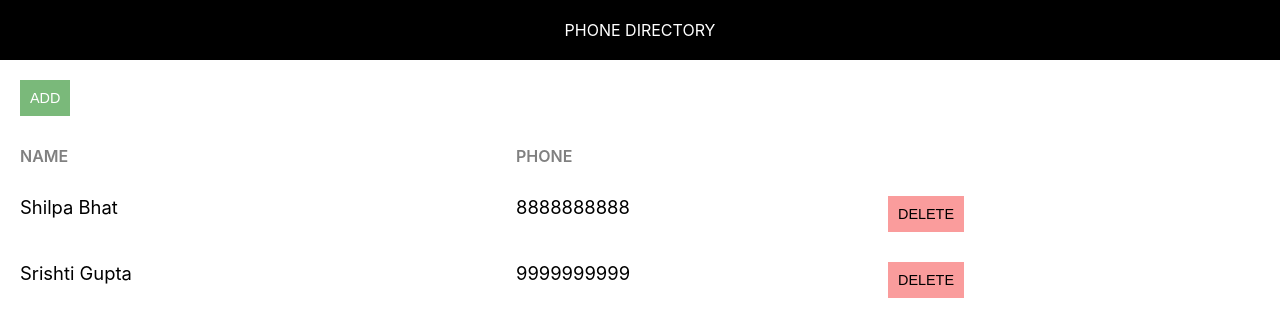
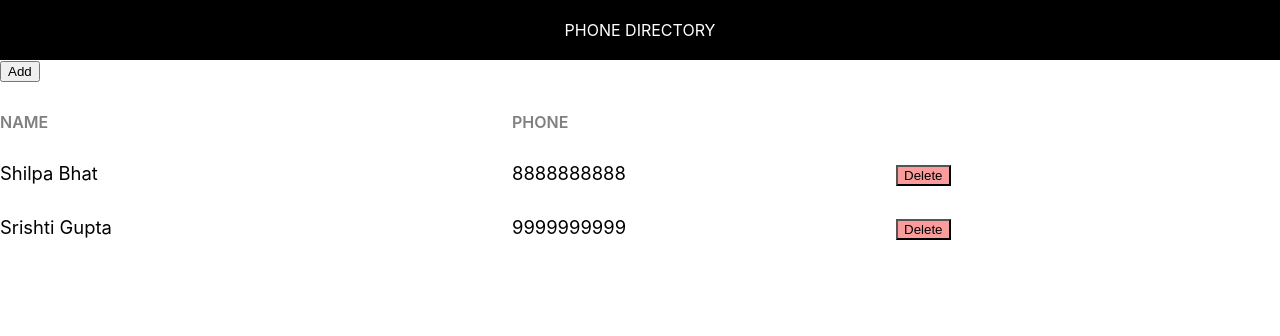
Before and after one commit to Chandrika1302/phone-directory, a React (Create React App) app: page / in a window 1280 px wide. Shown: the top 336 px of the page. Built offline with nearby package versions, Linux system fonts and the light colour scheme.

Commit message:
updated the code

```diff
--- a/src/App.css
+++ b/src/App.css
@@ -1,21 +1,3 @@
-.component-body-container {
-    padding: 20px;
-}
-
-.custom-btn {
-    padding: 10px;
-    border: none;
-    text-transform: uppercase;
-    font-size: 0.9rem;
-    cursor: pointer;
-    outline: none;
-}
-
-.add-btn {
-    background: #7ab97a;
-    color: #fff;
-}
-
 .grid-container {
     display: grid;
     grid-template-columns: 40% 30% auto;
```
